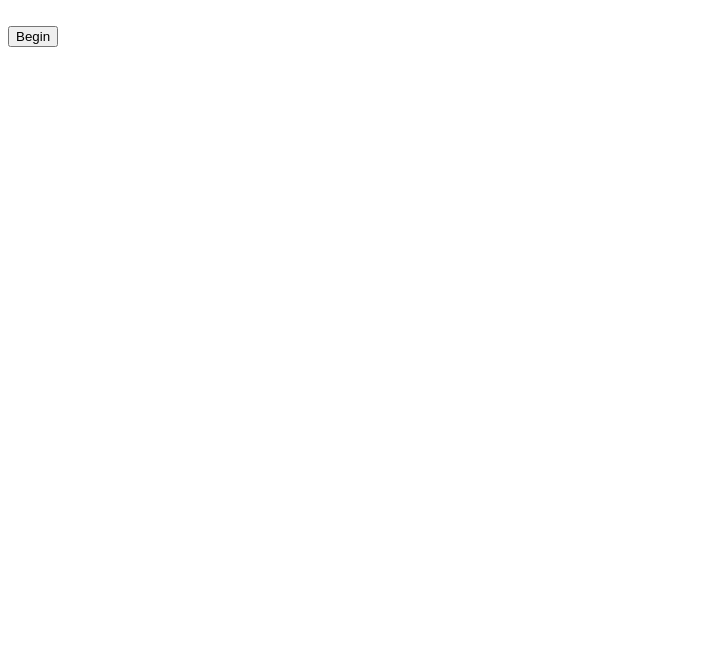
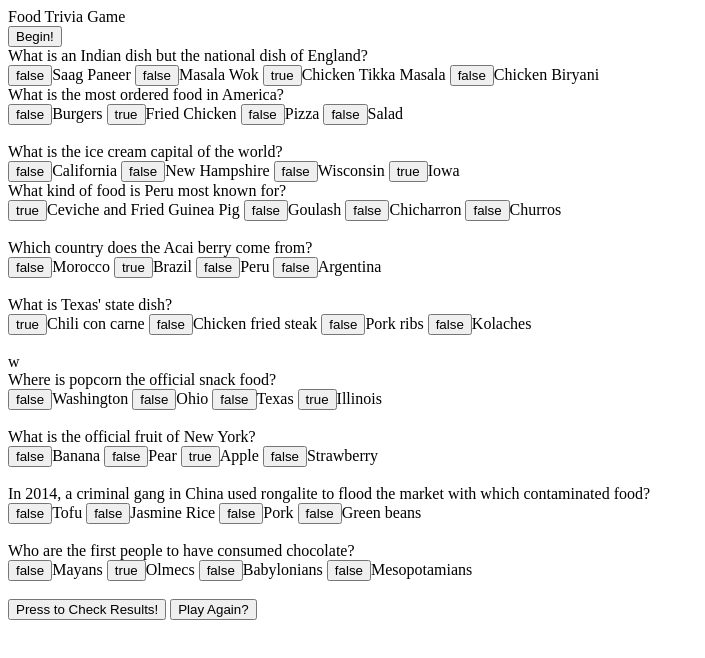
Before and after one commit to adam-verma/TriviaGame, a plain HTML site: page index.html in a window 1280 px wide. Shown: the whole page, without its empty margins (0-705 px from the left). Drawn offline with nearby package versions, Linux system fonts and the light colour scheme; files whose address does not match are found by name.

Commit message:
Functional

```diff
--- a/index.html
+++ b/index.html
@@ -5,18 +5,118 @@
     <meta name="viewport" content="width=device-width, initial-scale=1.0">
     <meta http-equiv="X-UA-Compatible" content="ie=edge">
     <link rel="stylesheet" href="css/style.css">
-    <title>Document</title>
+    <title>Trivia Game</title>
 </head>
 <body>
+    <div class = "jumbotron">Food Trivia Game</div>
 
-    <div class = "container">
-        <div class = "row homepage">
-            <div class = "col-sm-12">
-                <img />
-            </div>
-            <button id="button">Begin</button>
-        </div>
+    <button id="start-button">Begin!</button>
+    <div id="displayTimer"></div>
 
+    <div class = "question">What is an Indian dish but the national dish of England?</div>
+
+    <form >
+        <input type="button" class="option" value="false">Saag Paneer
+        <input type="button" class="option" value="false">Masala Wok
+        <input type="button" class="option" value="true">Chicken Tikka Masala
+        <input type="button" class="option" value="false">Chicken Biryani
+    </form>
+
+    <div class = "question">What is the most ordered food in America?</div>
+    <form >
+            <input type="button" class="option" value="false">Burgers
+            <input type="button" class="option" value="true">Fried Chicken
+            <input type="button" class="option" value="false">Pizza
+            <input type="button" class="option" value="false">Salad
+    </form>
+    <br>
+
+    <div class = "question">What is the ice cream capital of the world?</div>
+    <form >
+            <input type="button" class="option" value="false">California
+            <input type="button" class="option" value="false">New Hampshire
+            <input type="button" class="option" value="false">Wisconsin
+            <input type="button" class="option" value="true">Iowa
+    </form>
+
+    <div class = "question">What kind of food is Peru most known for?</div>
+
+    <!-- inside each form, the value of the false answer is set to "false" -->
+    <form>
+        <input type="button" class="option" value="true">Ceviche and Fried Guinea Pig
+        <input type="button" class="option" value="false">Goulash
+        <input type="button" class="option" value="false">Chicharron
+        <input type="button" class="option" value="false">Churros
+    </form>
+
+    <br>
+
+    <div class = "question">Which country does the Acai berry come from?</div>
+
+    <form >
+        <input type="button" class="option" value="false">Morocco
+        <input type="button" class="option" value="true">Brazil
+        <input type="button" class="option" value="false">Peru
+        <input type="button" class="option" value="false">Argentina
+    </form>
+    <br>
+
+    <div class = "question">What is Texas' state dish?</div>
+
+    <form >
+        <input type="button" class="option" value="true">Chili con carne
+        <input type="button" class="option" value="false">Chicken fried steak
+        <input type="button" class="option" value="false">Pork ribs
+        <input type="button" class="option" value="false">Kolaches
+    </form>
+
+    <br>
+w
+    <div class = "question">Where is popcorn the official snack food?</div>
+
+    <form >
+        <input type="button" class="option" value="false">Washington
+        <input type="button" class="option" value="false">Ohio
+        <input type="button" class="option" value="false">Texas
+        <input type="button" class="option" value="true">Illinois
+    </form>
+    <br>
+
+    <div class = "question">What is the official fruit of New York?</div>
+
+    <form >
+        <input type="button" class="option" value="false">Banana
+        <input type="button" class="option" value="false">Pear
+        <input type="button" class="option" value="true">Apple
+        <input type="button" class="option" value="false">Strawberry
+    </form>
+
+    <br>
+
+    <div class = "question">In 2014, a criminal gang in China used rongalite to flood the market with which contaminated food?</div>
+
+    <form >
+        <input type="button" class="option" value="false">Tofu
+        <input type="button" class="option" value="false">Jasmine Rice
+        <input type="button" class="option" value="false">Pork
+        <input type="button" class="option" value="false">Green beans
+    </form>
+
+    <br>
+
+    <div class = "question">Who are the first people to have consumed chocolate?</div>
+
+    <form >
+        <input type="button" class="option" value="false">Mayans
+        <input type="button" class="option" value="true">Olmecs
+        <input type="button" class="option" value="false">Babylonians
+        <input type="button" class="option" value="false">Mesopotamians
+    </form>
+
+    <br>
+
+    <button class="button" id = "submit-button">Press to Check Results!</button>
+    <button id = "reset">Play Again?</button>
     </div>
     <!-- jQuery and JS links -->
     <script src="https://code.jquery.com/jquery-3.3.1.slim.min.js" integrity="sha384-q8i/X+965DzO0rT7abK41JStQIAqVgRVzpbzo5smXKp4YfRvH+8abtTE1Pi6jizo" crossorigin="anonymous"></script>
--- /dev/null
+++ b/javascript/app.js
@@ -0,0 +1,151 @@
+questionPool = [
+{
+    question: "Which nut is used to make dynamite?",
+    answer: "0",
+    choices: ["Peanut", " Walnut", "Hazelnut", "Pecan"],
+},
+{
+    question: "When born, what color is a Dalmation puppy?",
+    answer: "2",
+    choices: ["Black", "Black with White Spots", "White", "White with Black Spots"],
+},
+{
+    question: "",
+    answer: "",
+    choices: [" ", " ", " ", " "],
+},
+{
+    question: "",
+    answer: "",
+    choices: [" ", " ", " ", " "],
+},
+{
+    question: "",
+    answer: "",
+    choices: [" ", " ", " ", " "],
+}]
+
+// Let global letiables
+
+let questionCounter = 0;
+// Counts up the correct answers
+let rightAnswer = 0;
+// Counts up the wrong answers
+let wrongAnswer = 0;
+// Initial time set for seconds
+let time = 20;
+//
+let intervalID;
+// Stops timer from running randomly
+let timerGo = false;
+// Refers to location of question
+
+
+// Ready function
+$(document).ready(function() {
+    // Start function when player clicks 'Begin'
+
+    $("#start-button").on("click", gameTimer.start);
+    $(".choice").on("click", gameTimer.findAnswer);
+    $("#submit-button").on("click", gameTimer.stop);
+    $("#reset").on("click", gameTimer.reset);
+
+//showing global variables
+let intervalId;
+let clockRunning = false;
+let correctAnswers = 0;
+let incorrectAnswers = 0;
+let time = 40;
+
+// timer that contains letiables in the object
+let gameTimer = {
+
+    // function that compares choice to 'true' answer and changes scoreboard
+    findAnswer: function() {
+
+        //determines if
+        if (clockRunning) {
+            let userChoice = $(this).val().trim();
+            // console.log(this);
+            if (userChoice === "true" + correctAnswers < 11) {
+                correctAnswers++
+            }
+
+            //if player gets all 7 questions correct, the game ends
+            else if (userChoice === "false" + correctAnswers > 10) {
+                gameTimer.stop();
+                incorrectAnswers++;
+            }
+        }
+
+        //prevent a userChoice from being made if the game hasn't started
+        else if (!clockRunning) {
+            event.preventDefault();
+        }
+    },
+
+    //function that starts the countdown clock
+    start: function() {
+        if (!clockRunning) {
+            intervalId = setInterval(gameTimer.count, 1000);
+            clockRunning = true;
+        }
+    },
+
+    //function that stops the countdown clock and ends the game
+    stop: function() {
+        clearInterval(intervalId);
+        clockRunning = false;
+
+        //instead ofgameTimer time, the score is displayed in the header
+        $("#gameTimer").text("Out of 10 questions you got" + correctAnswers + "right");
+        $("#gameTimer").text("Out of 10 questions you got" + incorrectAnswers + "wrong");
+    },
+
+    //function initialized in the start function, counts down in intervals of 1000 ms
+    count: function() {
+
+        //as long as there is still time left on the clock, keep counting down
+        if (gameTimer.time > 0) {
+            gameTimer.time--;
+            let converted = gameTimer.timeConverter(gameTimer.time);
+            $("#gameTimer").text(converted);
+        }
+
+        //when the clock reaches 0, stop counting down
+        else {
+            gameTimer.stop();
+        }
+    },
+
+     reset: function() {
+
+        gameTimer.stop();
+        correctAnswers = 0;
+        incorrectAnswers = 0;
+        gameTimer.time = 40;
+        $("#gameTimer").text("1:00");
+    },
+
+    //time function that converts second into minutes, seconds
+    timeConverter: function(t) {
+        let minutes = Math.floor(t / 60);
+        let seconds = t - (minutes * 60);
+
+
+        if (seconds < 10) {
+            seconds = "0" + seconds;
+          }
+
+          if (minutes === 0) {
+            minutes = "00";
+          }
+
+          else if (minutes < 10) {
+            minutes = "0" + minutes;
+          }
+
+          return minutes + ":" + seconds;
+        }
+    }
+});
```
